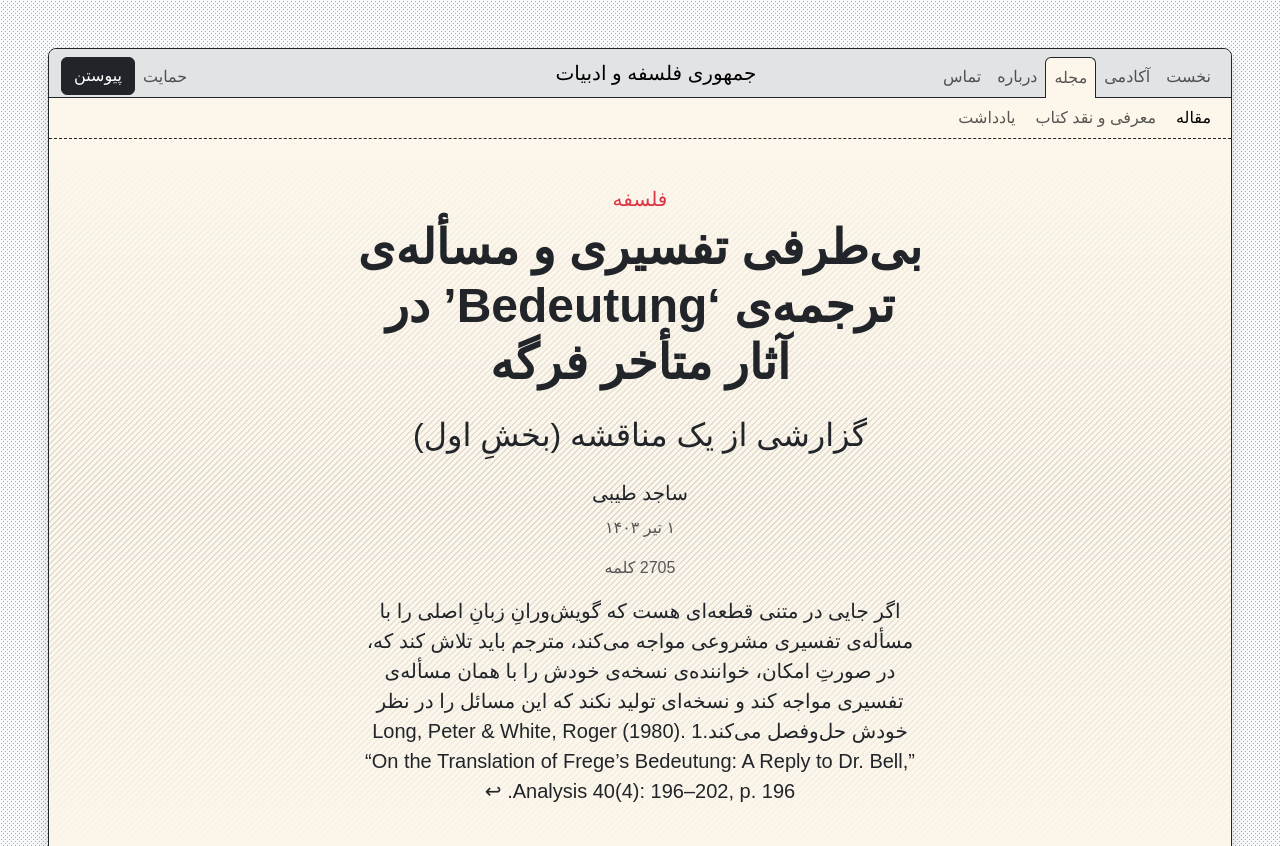
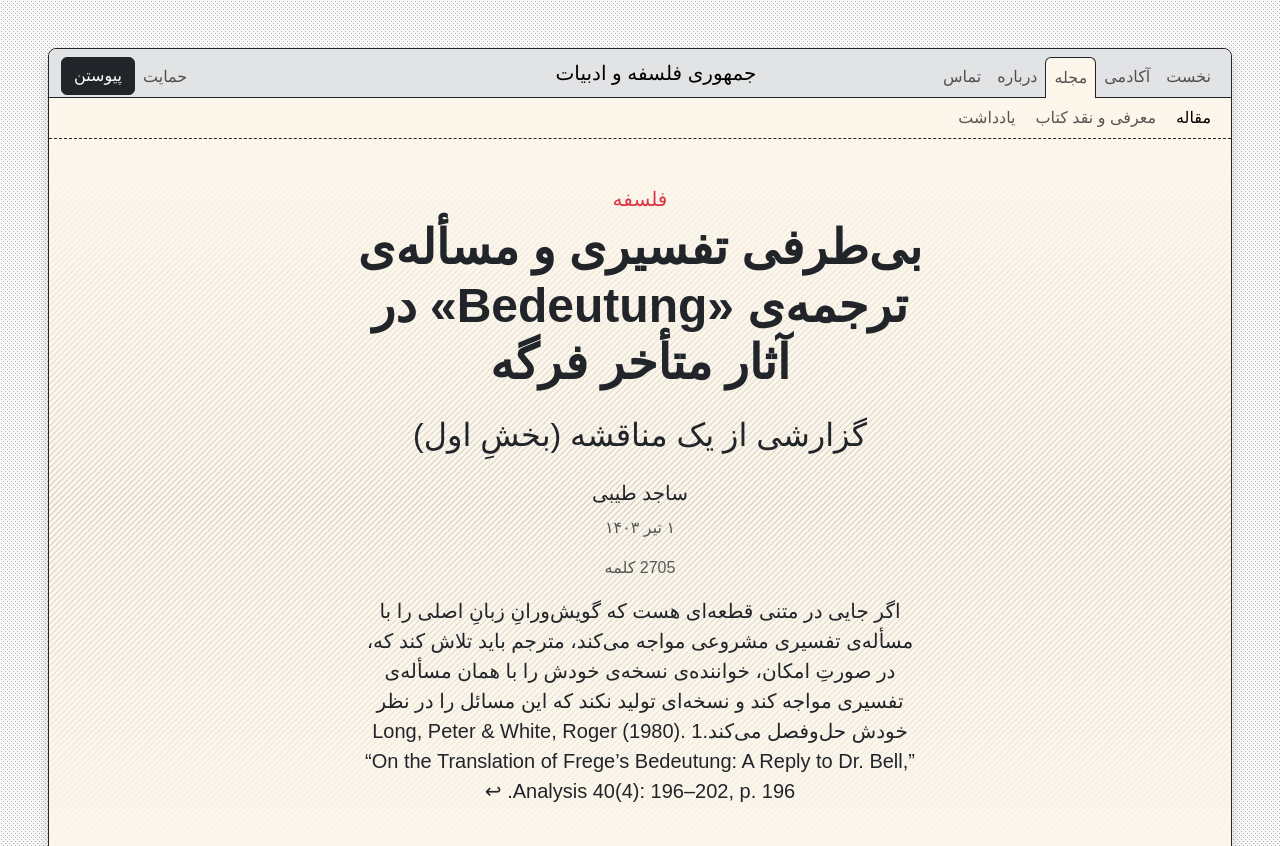
Before and after one commit to phicudemy/phicudemy.github.io, a Jekyll site: the page built from _posts/2024-06-22-fregebedeutung1.md, in a window 1280 px wide and 900 px high, cut to the strip 0-846 px from the top of the window. Built offline with Jekyll 4.4.1, drawn with Linux system fonts in a browser that asks for light colours; some web fonts are replaced; comment, search, counter and statistics services are not loaded.

Commit message:
TinaCMS content update

```diff
--- a/_posts/2024-06-22-fregebedeutung1.md
+++ b/_posts/2024-06-22-fregebedeutung1.md
@@ -1,5 +1,5 @@
 ---
-title: 'بی‌طرفی تفسیری و مسأله‌ی ترجمه‌ی ‘Bedeutung’ در آثار متأخر فرگه '
+title: 'بی‌طرفی تفسیری و مسأله‌ی ترجمه‌ی «Bedeutung» در آثار متأخر فرگه '
 subtitle: گزارشی از یک مناقشه (بخشِ اول)
 slug: fregeBedeutung1
 people: _people/طیبی.md
@@ -8,6 +8,7 @@ published: true
 categories: _categories/philosophy.md
 contents: _contents/article.md
 ---
+
 
 
 <img src="https://upload.wikimedia.org/wikipedia/en/9/95/Benefits_Supervisor_Sleeping.jpg" alt="drawing" style="width:200px;"/>
```
